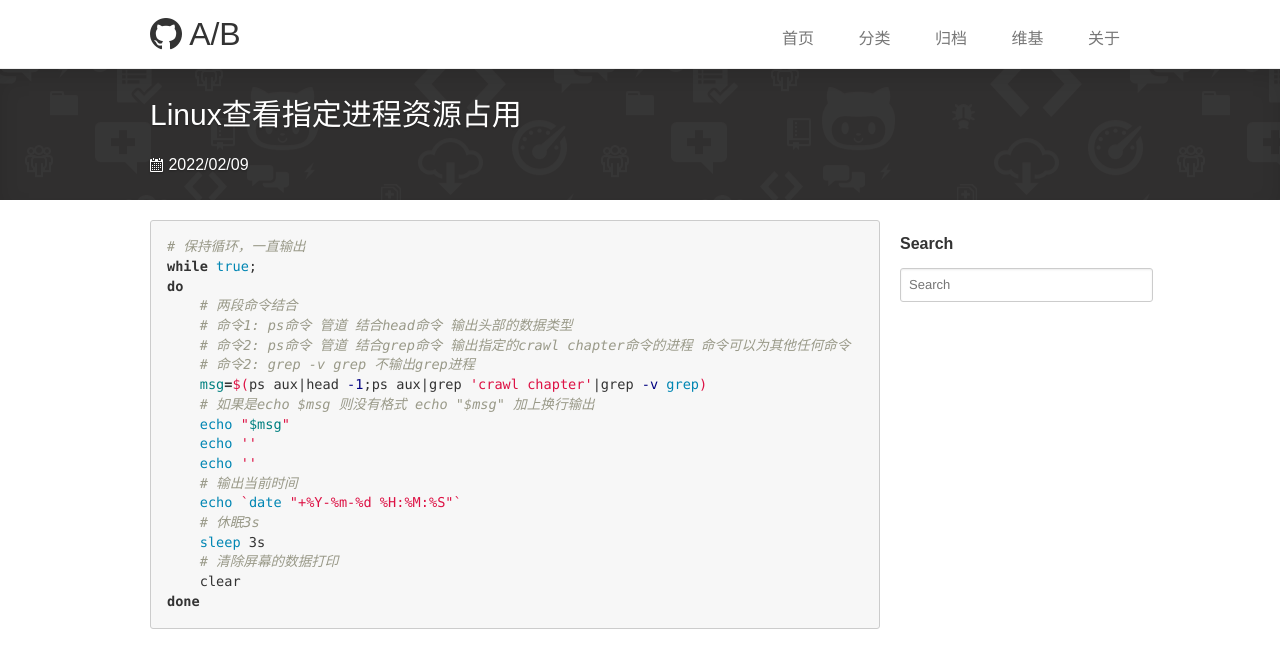
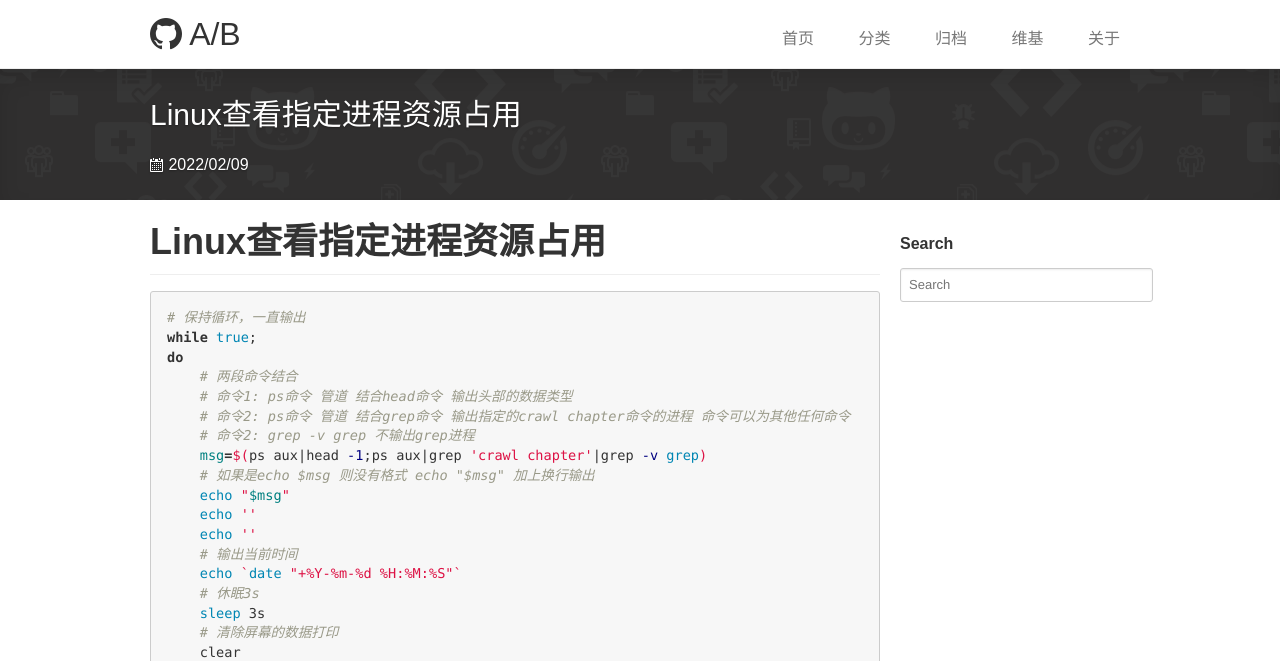
Before and after one commit to halysl/halysl.github.io, a Jekyll site: the page built from _posts/2022-02-09-linux查看指定进程资源占用.md, in a window 1280 px wide, cut to the strip 0-661 px from the top of the page. Built offline with Jekyll 4.4.1, drawn with Linux system fonts in a browser that asks for light colours; our own code applies the rules of GitHub Pages for plain Markdown files.

Commit message:
fix: 修改文字细节

````diff
--- a/_posts/2022-02-09-linux查看指定进程资源占用.md
+++ b/_posts/2022-02-09-linux查看指定进程资源占用.md
@@ -1,3 +1,4 @@
+# Linux查看指定进程资源占用
 
 ```sh
 # 保持循环，一直输出
````
Also changed, not shown: _posts/2022-02-09-git 拉取所有分支内容.md (renamed from _posts/2022-02-09-git拉去所有分支内容.md).
